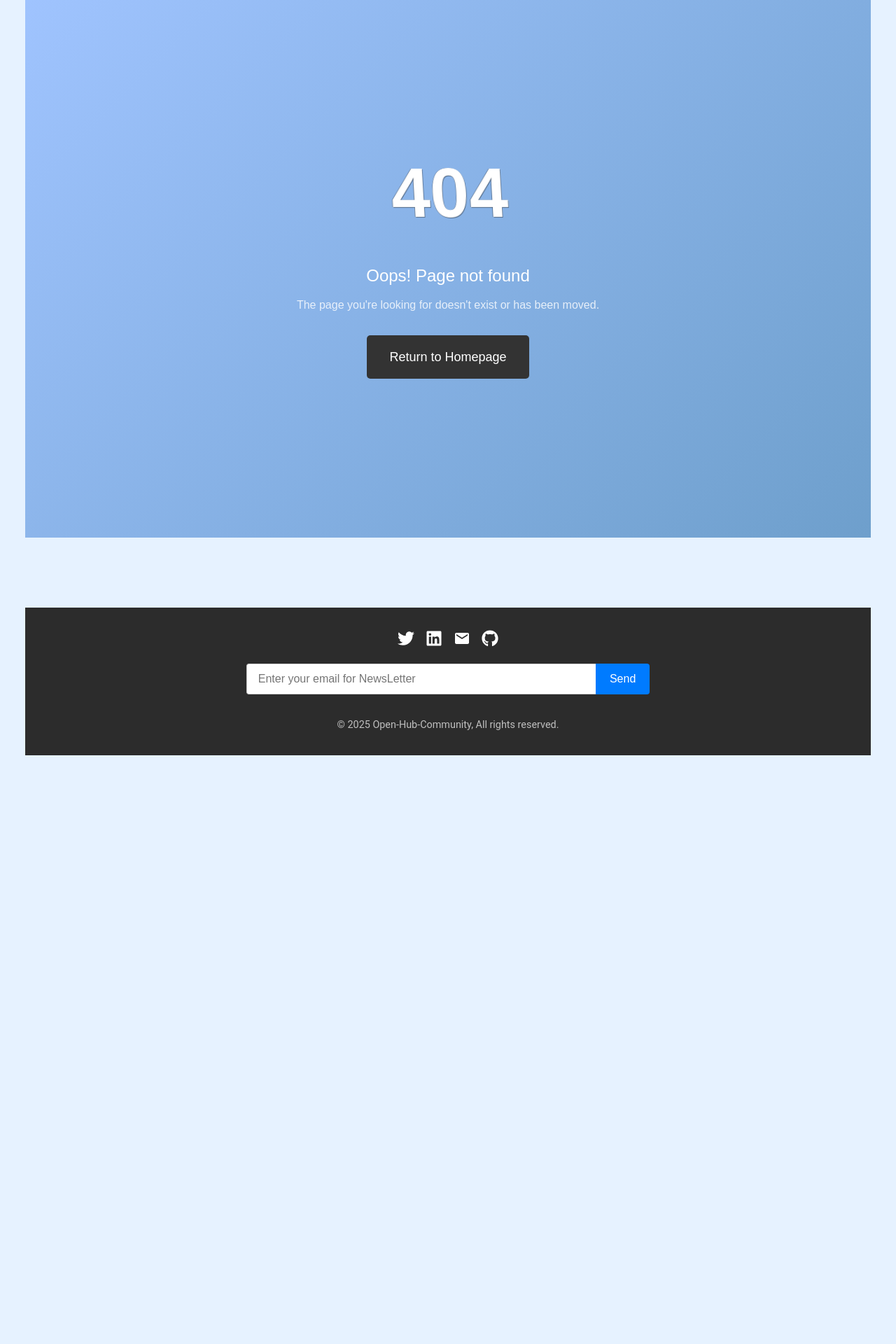
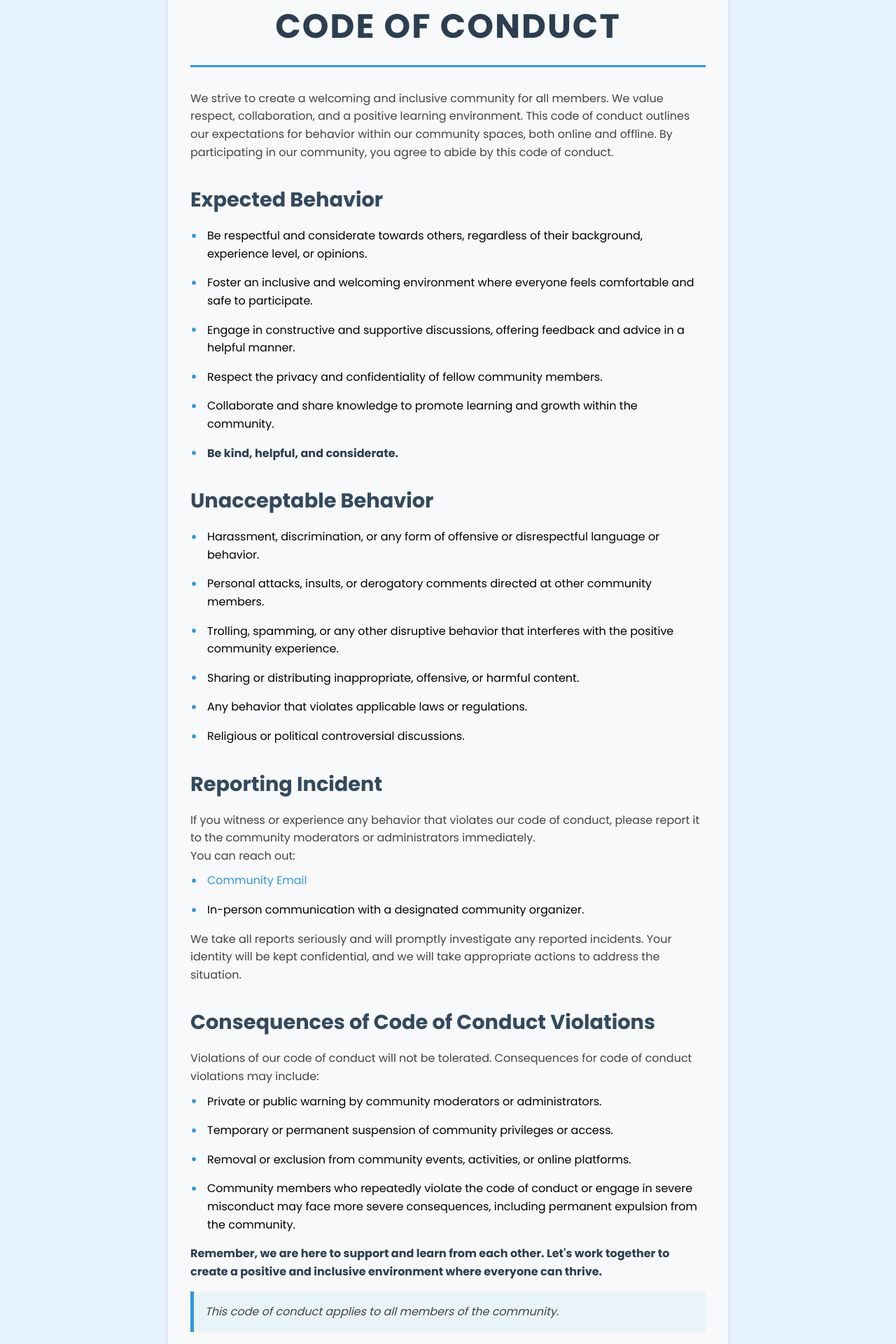
Before and after one commit to Open-Hub-Community/Hack-This-Spring, a React (Create React App) app in the folder frontend/: page /conduct in a window 1280 px wide. Shown: the part 200-2120 px from the top of the page at 70% size. Before the commit the page ends 1315 px from the top, so only its background shows below. Built offline with nearby package versions, Linux system fonts and the light colour scheme.

Commit message:
added codeofconduct

```diff
--- a/frontend/src/App.js
+++ b/frontend/src/App.js
@@ -10,6 +10,9 @@ import Footer from './components/Footer';
 import NotFound from './components/NotFound';
 import Schedule from './components/Schedule';
 import Rules from './components/Rules';
+import Conduct from './components/Conduct';
+import Admin from './components/Admin';
+import ScrollToTop from './components/ScrollToTop';
 
 
 function App() {
@@ -17,6 +20,7 @@ function App() {
     <div className='container'>
     <Router>
     <Navbar/>
+    <ScrollToTop />
     <Routes>
     <Route path='/' element={<Home/>}/>
       <Route path='/submit-project' element={<SubmitProject/>}/>
@@ -24,10 +28,12 @@ function App() {
       <Route path='/rules' element={<Rules/>}/>
       <Route path='/about' element={<About/>}/>
       <Route path='/register' element={<Register/>}/>
+      <Route path='/conduct' element={<Conduct/>}/>
+      <Route path='/admin' element={<Admin/>}/>
       <Route path='*' element={<NotFound/>}/>
     </Routes>
+    <Footer/>
     </Router>
-    <Footer/>
     </div>
   );
 }
--- a/frontend/src/components/About.js
+++ b/frontend/src/components/About.js
@@ -1,5 +1,6 @@
 import React from 'react';
 import '../style/about.css';
+import { NavLink } from 'react-router-dom';
 
 const About = () => {
   return (
@@ -41,14 +42,7 @@ const About = () => {
       <h2 className="section-title orange">📜 Code of Conduct</h2>
       <p>
         We value a welcoming and inclusive environment. Please review our{' '}
-        <a
-          href="https://github.com/Open-Hub-Community/Code-of-Conduct/blob/main/README.md"
-          target="_blank"
-          rel="noopener noreferrer"
-          className="link"
-        >
-          Code of Conduct
-        </a>
+        <NavLink to="/conduct">Code of Conduct</NavLink>
         .
       </p>
 
--- /dev/null
+++ b/frontend/src/components/Admin.js
@@ -0,0 +1,9 @@
+import React from 'react'
+
+function Admin() {
+  return (
+    <div></div>
+  )
+}
+
+export default Admin
--- /dev/null
+++ b/frontend/src/components/Conduct.js
@@ -0,0 +1,77 @@
+import React from 'react';
+import '../style/conduct.css';
+
+const Conduct = () => {
+  return (
+    <div className="conduct-container">
+      <h1 className="conduct-title">Code of Conduct</h1>
+      <p>
+        We strive to create a welcoming and inclusive community for all members. We value respect,
+        collaboration, and a positive learning environment. This code of conduct outlines our
+        expectations for behavior within our community spaces, both online and offline. By
+        participating in our community, you agree to abide by this code of conduct.
+      </p>
+
+      <h2 className="conduct-section-title">Expected Behavior</h2>
+      <ul className="conduct-list">
+        <li>Be respectful and considerate towards others, regardless of their background, experience level, or opinions.</li>
+        <li>Foster an inclusive and welcoming environment where everyone feels comfortable and safe to participate.</li>
+        <li>Engage in constructive and supportive discussions, offering feedback and advice in a helpful manner.</li>
+        <li>Respect the privacy and confidentiality of fellow community members.</li>
+        <li>Collaborate and share knowledge to promote learning and growth within the community.</li>
+        <li><strong>Be kind, helpful, and considerate.</strong></li>
+      </ul>
+
+      <h2 className="conduct-section-title">Unacceptable Behavior</h2>
+      <ul className="conduct-list">
+        <li>Harassment, discrimination, or any form of offensive or disrespectful language or behavior.</li>
+        <li>Personal attacks, insults, or derogatory comments directed at other community members.</li>
+        <li>Trolling, spamming, or any other disruptive behavior that interferes with the positive community experience.</li>
+        <li>Sharing or distributing inappropriate, offensive, or harmful content.</li>
+        <li>Any behavior that violates applicable laws or regulations.</li>
+        <li>Religious or political controversial discussions.</li>
+      </ul>
+
+      <h2 className="conduct-section-title">Reporting Incident</h2>
+      <p>
+        If you witness or experience any behavior that violates our code of conduct, please report it
+        to the community moderators or administrators immediately.
+      </p>
+      <p>You can reach out:</p>
+      <ul className="conduct-list">
+        <li><a href="mailto:open8hub@gmail.com">Community Email</a></li>
+        <li>In-person communication with a designated community organizer.</li>
+      </ul>
+      <p>
+        We take all reports seriously and will promptly investigate any reported incidents. Your
+        identity will be kept confidential, and we will take appropriate actions to address the
+        situation.
+      </p>
+
+      <h2 className="conduct-section-title">Consequences of Code of Conduct Violations</h2>
+      <p>Violations of our code of conduct will not be tolerated. Consequences for code of conduct violations may include:</p>
+      <ul className="conduct-list">
+        <li>Private or public warning by community moderators or administrators.</li>
+        <li>Temporary or permanent suspension of community privileges or access.</li>
+        <li>Removal or exclusion from community events, activities, or online platforms.</li>
+        <li>
+          Community members who repeatedly violate the code of conduct or engage in severe misconduct
+          may face more severe consequences, including permanent expulsion from the community.
+        </li>
+      </ul>
+
+      <p>
+        <strong>
+          Remember, we are here to support and learn from each other. Let's work together to create a
+          positive and inclusive environment where everyone can thrive.
+        </strong>
+      </p>
+
+      <blockquote>
+        <p><em>This code of conduct applies to all members of the community.</em></p>
+      </blockquote>
+    </div>
+  );
+};
+
+export default Conduct;
--- a/frontend/src/components/Footer.js
+++ b/frontend/src/components/Footer.js
@@ -3,6 +3,7 @@ import { FaTwitter, FaLinkedin,FaGithub} from "react-icons/fa";
 import { MdEmail } from "react-icons/md";
 import '../style/footer.css';
 import { postEmail } from "../services/service.js";
+import { NavLink} from "react-router-dom";
 function Footer() {
   const [email, setEmail] = useState("");
   const handleSubmit = (e) => {
@@ -40,6 +41,10 @@ function Footer() {
     <FaGithub size={24} />
   </a>
       </div>
+      <div className="essentials">
+        <NavLink to="/conduct">Code of Conduct</NavLink>
+        <NavLink to= "/admin">Admin</NavLink>
+      </div>
       <form onSubmit={handleSubmit} className="newsletter-form">
         <input
           type="email"
--- a/frontend/src/components/Rules.js
+++ b/frontend/src/components/Rules.js
@@ -1,5 +1,6 @@
 import React from 'react';
 import '../style/rules.css';
+import { NavLink } from 'react-router-dom';
 
 const Rules = () => {
   return (
@@ -27,7 +28,7 @@ const Rules = () => {
           <li>Teams can use libraries, frameworks, or open-source code in their projects.</li>
           <li>Adding new features to existing projects is allowed. Judges will only consider new functionality introduced or new features added during the hackathon in determining the winners.</li>
           <li>Teams must stop hacking once the time is up. However, teams are allowed to debug and make small fixes to their programs after time is up.</li>
-          <li>Projects that violate the <a href="https://openhub.com/codeofconduct" target="_blank" rel="noopener noreferrer">Code of Conduct</a> are not allowed.</li>
+          <li>Projects that violate the <NavLink to="/conduct">Code of Conduct</NavLink>are not allowed.</li>
           <li>Teams can be disqualified from the competition at the organizers' discretion for breaking the Competition Rules, the Code of Conduct, or other unsporting behavior.</li>
         </ol>
       </section>
--- /dev/null
+++ b/frontend/src/components/ScrollToTop.js
@@ -0,0 +1,14 @@
+import { useEffect } from "react";
+import { useLocation } from "react-router-dom";
+
+const ScrollToTop = () => {
+  const { pathname } = useLocation();
+
+  useEffect(() => {
+    window.scrollTo(0, 0); // Scrolls to the top of the page
+  }, [pathname]);
+
+  return null;
+};
+
+export default ScrollToTop;
--- /dev/null
+++ b/frontend/src/style/conduct.css
@@ -0,0 +1,91 @@
+@import url('https://fonts.googleapis.com/css2?family=Poppins:wght@300;400;600&display=swap');
+
+.conduct-container {
+  font-family: 'Poppins', sans-serif;
+  max-width: 800px;
+  margin: 0 auto;
+  padding: 2rem;
+  background-color: #f8f9fa;
+  border-radius: 10px;
+  box-shadow: 0 4px 6px rgba(0, 0, 0, 0.1);
+}
+
+.conduct-title {
+  font-size: 3rem;
+  color: #2c3e50;
+  text-align: center;
+  margin-bottom: 2rem;
+  border-bottom: 3px solid #3498db;
+  padding-bottom: 1rem;
+}
+
+.conduct-section-title {
+  font-size: 1.8rem;
+  color: #34495e;
+  margin-top: 2rem;
+  margin-bottom: 1rem;
+}
+
+.conduct-list {
+  list-style-type: none;
+  padding-left: 0;
+  margin-top: 10px;
+}
+
+.conduct-list li {
+  margin-bottom: 1rem;
+  padding-left: 1.5rem;
+  position: relative;
+}
+
+.conduct-list li::before {
+  content: '•';
+  color: #3498db;
+  font-size: 1.5rem;
+  position: absolute;
+  left: 0;
+  top: -0.4rem;
+}
+
+p {
+  line-height: 1.6;
+  color: #444;
+}
+
+a {
+  color: #3498db;
+  text-decoration: none;
+  transition: color 0.3s ease;
+}
+
+a:hover {
+  color: #2980b9;
+  text-decoration: underline;
+}
+
+blockquote {
+  background-color: #e8f4f8;
+  border-left: 5px solid #3498db;
+  padding: 1rem;
+  margin: 1rem 0;
+  font-style: italic;
+  color: #34495e;
+}
+
+strong {
+  color: #2c3e50;
+}
+
+@media (max-width: 600px) {
+  .conduct-container {
+    padding: 1rem;
+  }
+
+  .conduct-title {
+    font-size: 2rem;
+  }
+
+  .conduct-section-title {
+    font-size: 1.5rem;
+  }
+}
--- a/frontend/src/style/footer.css
+++ b/frontend/src/style/footer.css
@@ -23,7 +23,21 @@
   .social-links a:hover {
   color: #007bff;
 }
+.essentials{
+  display: flex;
+  gap: 1rem;
+  text-align: center;
+  justify-content: center;
+  margin: 1rem;
+}
 
+.essentials a{
+  color: #fff !important;
+}
+
+.essentials a:hover{
+  color: #007bff !important;
+}
 .newsletter-form {
     display: flex;
     margin-bottom: 2rem;
```
